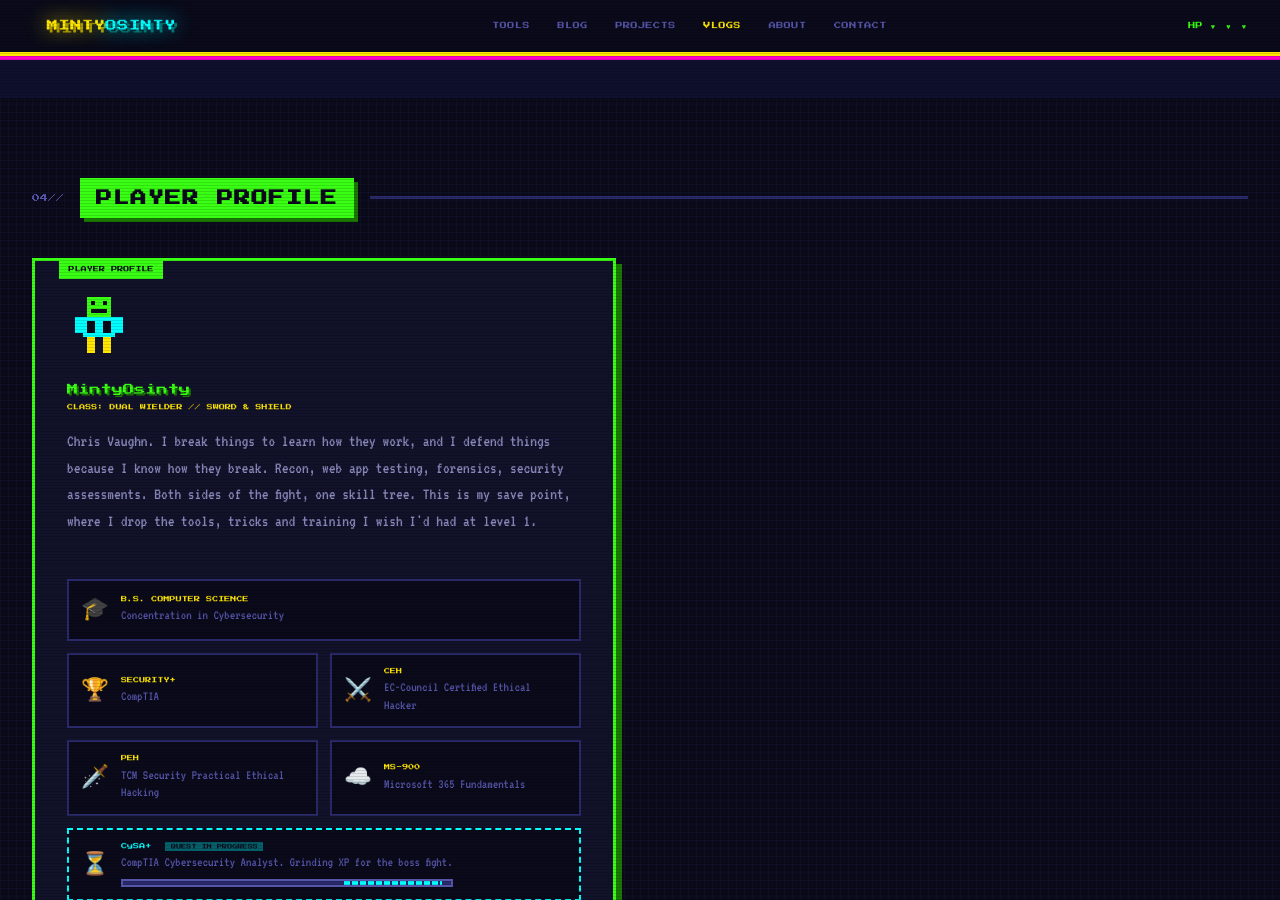
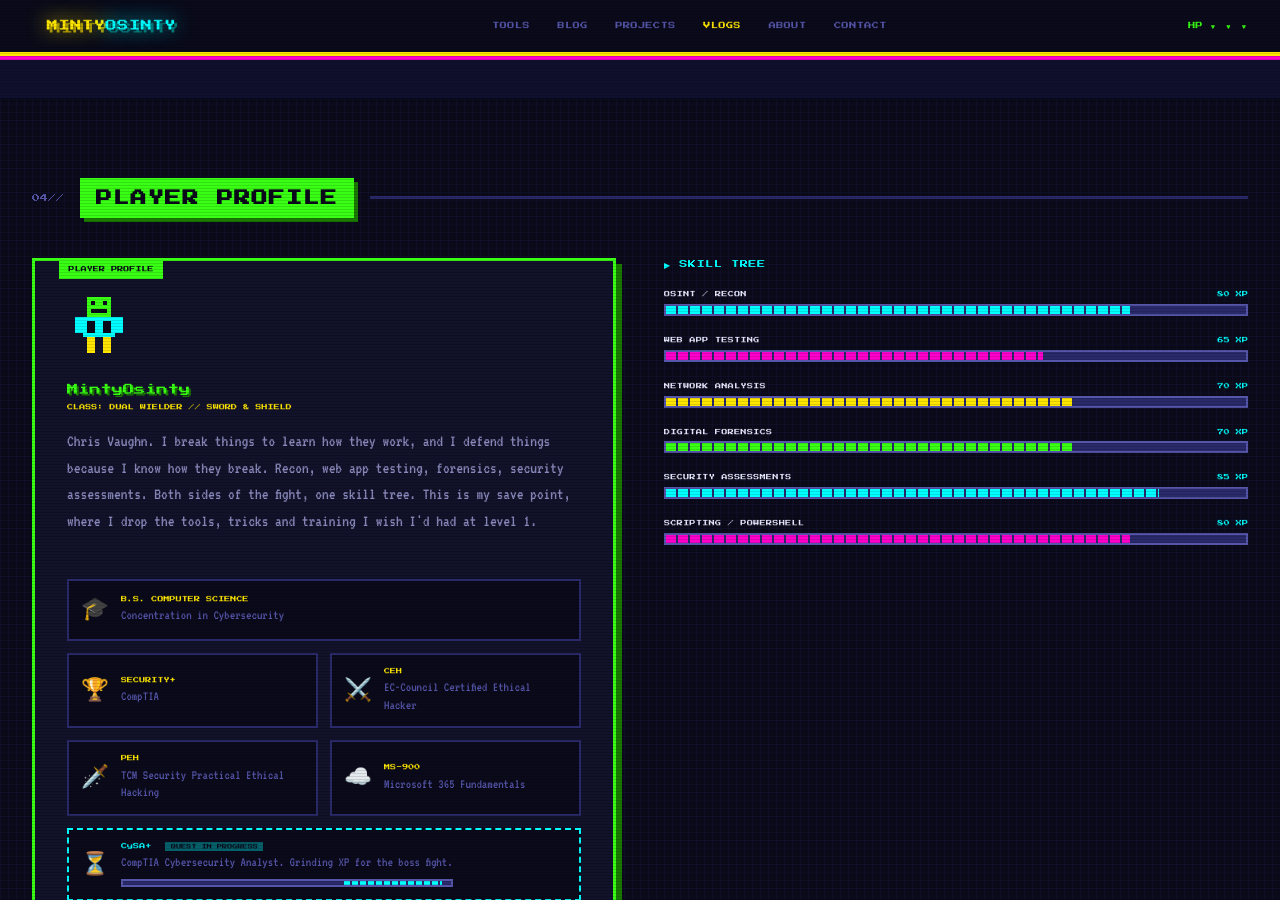
Before and after one commit to MintyOsinty/mintyosinty.github.io, a Jekyll site: the page built from index.html, in a window 1280 px wide and 900 px high, scrolled down 2488 px. Built offline with Jekyll 4.4.1, drawn with Linux system fonts in a browser that asks for light colours.

Commit message:
About: add skill tree bars

```diff
--- a/index.html
+++ b/index.html
@@ -726,6 +726,7 @@
 
   /* Skills bars RPG */
   .skills-panel { }
+  .skill-tree-title { font-family: 'Press Start 2P', monospace; font-size: 0.5rem; color: var(--cyan); margin-bottom: 1.25rem; letter-spacing: 0.08em; }
 
   .skill-row { margin-bottom: 1.25rem; }
 
@@ -1363,17 +1364,62 @@
     </div>
 
     <div class="skills-panel fade-up" style="animation-delay:0.15s">
-      <!-- Add your own skill bars here, e.g.:
+      <div class="skill-tree-title">▶ SKILL TREE</div>
+      <!-- Edit a skill: change the name, the XP number, and --pct to match. -->
       <div class="skill-row">
         <div class="skill-head">
-          <span class="skill-name">SKILL NAME</span>
-          <span class="skill-pts">XX XP</span>
+          <span class="skill-name">OSINT / RECON</span>
+          <span class="skill-pts">80 XP</span>
         </div>
         <div class="skill-track">
-          <div class="skill-fill" style="--pct:XX%; --bar-color:var(--cyan); --delay:0.3s"></div>
+          <div class="skill-fill" style="--pct:80%; --bar-color:var(--cyan); --delay:0.20s"></div>
         </div>
       </div>
-      -->
+      <div class="skill-row">
+        <div class="skill-head">
+          <span class="skill-name">WEB APP TESTING</span>
+          <span class="skill-pts">65 XP</span>
+        </div>
+        <div class="skill-track">
+          <div class="skill-fill" style="--pct:65%; --bar-color:var(--magenta); --delay:0.35s"></div>
+        </div>
+      </div>
+      <div class="skill-row">
+        <div class="skill-head">
+          <span class="skill-name">NETWORK ANALYSIS</span>
+          <span class="skill-pts">70 XP</span>
+        </div>
+        <div class="skill-track">
+          <div class="skill-fill" style="--pct:70%; --bar-color:var(--yellow); --delay:0.50s"></div>
+        </div>
+      </div>
+      <div class="skill-row">
+        <div class="skill-head">
+          <span class="skill-name">DIGITAL FORENSICS</span>
+          <span class="skill-pts">70 XP</span>
+        </div>
+        <div class="skill-track">
+          <div class="skill-fill" style="--pct:70%; --bar-color:var(--green); --delay:0.65s"></div>
+        </div>
+      </div>
+      <div class="skill-row">
+        <div class="skill-head">
+          <span class="skill-name">SECURITY ASSESSMENTS</span>
+          <span class="skill-pts">85 XP</span>
+        </div>
+        <div class="skill-track">
+          <div class="skill-fill" style="--pct:85%; --bar-color:var(--cyan); --delay:0.80s"></div>
+        </div>
+      </div>
+      <div class="skill-row">
+        <div class="skill-head">
+          <span class="skill-name">SCRIPTING / POWERSHELL</span>
+          <span class="skill-pts">80 XP</span>
+        </div>
+        <div class="skill-track">
+          <div class="skill-fill" style="--pct:80%; --bar-color:var(--magenta); --delay:0.95s"></div>
+        </div>
+      </div>
     </div>
 
   </div>
```
